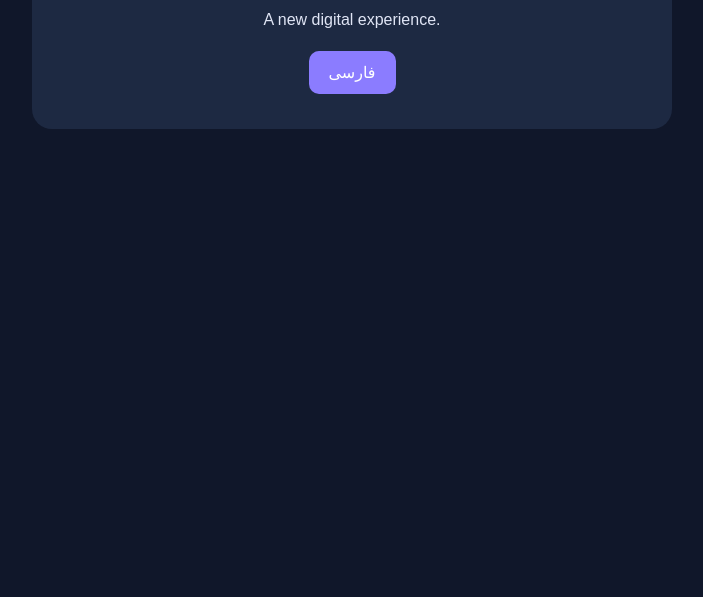
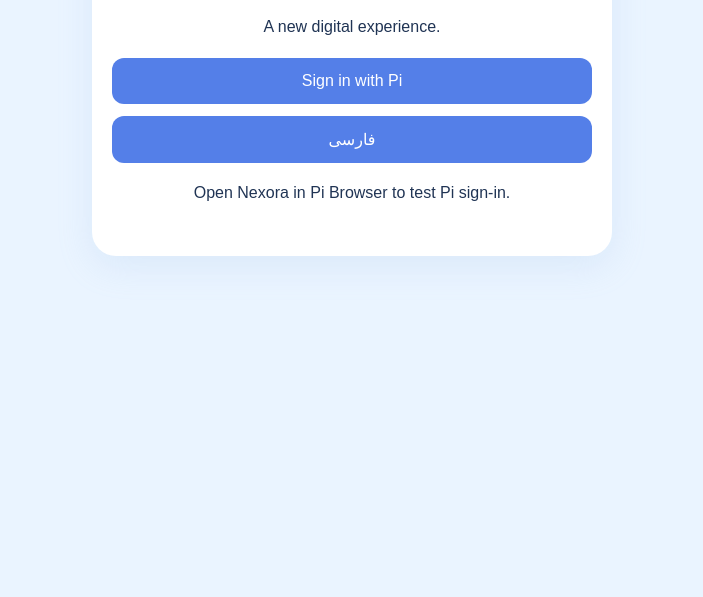
Before and after one commit to Arashhoseini/Nexora, a plain HTML site: page index.html in a window 1280 px wide. Shown: the part 203-800 px from the top of the page, without its empty margins (288-991 px from the left). Drawn offline with Linux system fonts and the light colour scheme.

Commit message:
Revamp UI and implement Pi sign-in feature
Updated styles and layout for improved UI. Added Pi sign-in functionality and language toggle.

```diff
--- a/index.html
+++ b/index.html
@@ -5,55 +5,123 @@
   <meta charset="UTF-8">
   <meta name="viewport" content="width=device-width, initial-scale=1.0">
   <title>Nexora</title>
+
+  <script src="https://sdk.minepi.com/pi-sdk.js"></script>
+
   <style>
     body {
       margin: 0;
+      padding: 50px 20px;
       font-family: Arial, sans-serif;
-      background: #10172a;
-      color: white;
+      background: #eaf4ff;
+      color: #203454;
       text-align: center;
-      padding: 70px 20px;
     }
     .card {
-      max-width: 600px;
-      margin: auto;
-      padding: 35px 20px;
-      background: #1d2942;
-      border-radius: 20px;
+      max-width: 480px;
+      margin: 30px auto;
+      padding: 32px 20px;
+      background: white;
+      border-radius: 24px;
+      box-shadow: 0 10px 35px #9bbde533;
     }
-    h1 { color: #a99cff; font-size: 42px; }
-    p { line-height: 1.8; color: #e0e5f5; }
+    h1 {
+      color: #547fe8;
+      font-size: 42px;
+    }
+    p { line-height: 1.8; }
     button {
-      padding: 12px 20px;
+      display: block;
+      width: 100%;
+      margin: 12px 0;
+      padding: 14px;
       border: 0;
-      border-radius: 10px;
-      background: #8b7cff;
+      border-radius: 12px;
+      background: #547fe8;
       color: white;
       font-size: 16px;
       cursor: pointer;
     }
+    #status { overflow-wrap: anywhere; }
   </style>
 </head>
 <body>
   <main class="card">
     <h1>Nexora</h1>
     <p id="description">A new digital experience.</p>
-    <button id="languageButton" onclick="toggleLanguage()">فارسی</button>
+
+    <button id="loginButton" onclick="loginWithPi()">
+      Sign in with Pi
+    </button>
+
+    <button id="languageButton" onclick="toggleLanguage()">
+      فارسی
+    </button>
+
+    <p id="status" role="status">
+      Open Nexora in Pi Browser to test Pi sign-in.
+    </p>
   </main>
 
   <script>
     let isPersian = false;
+    let piReady = false;
+
+    try {
+      if (window.Pi) {
+        Pi.init({ version: "2.0", sandbox: true });
+        piReady = true;
+      }
+    } catch (error) {
+      console.error("Pi SDK initialization failed:", error);
+    }
+
+    async function loginWithPi() {
+      const status = document.getElementById("status");
+
+      if (!piReady) {
+        status.textContent =
+          "Please open Nexora in Pi Browser.";
+        return;
+      }
+
+      status.textContent = "Waiting for Pi sign-in...";
+
+      try {
+        const auth = await Pi.authenticate(
+          ["username"],
+          function (payment) {
+            console.log("Incomplete payment:", payment);
+          }
+        );
+
+        status.textContent =
+          "Signed in as: " + auth.user.username;
+      } catch (error) {
+        console.error(error);
+        status.textContent =
+          "Sign-in failed. Please try again in Pi Browser.";
+      }
+    }
 
     function toggleLanguage() {
       isPersian = !isPersian;
-      document.documentElement.lang = isPersian ? "fa" : "en";
-      document.documentElement.dir = isPersian ? "rtl" : "ltr";
+
+      document.documentElement.lang =
+        isPersian ? "fa" : "en";
+      document.documentElement.dir =
+        isPersian ? "rtl" : "ltr";
+
       document.getElementById("description").textContent =
         isPersian
           ? "به تجربه دیجیتال جدید Nexora خوش آمدید."
           : "A new digital experience.";
+
       document.getElementById("languageButton").textContent =
         isPersian ? "English" : "فارسی";
+
+      document.getElementById("loginButton").textContent =
+        isPersian ? "ورود با Pi" : "Sign in with Pi";
     }
   </script>
 </body>
```
